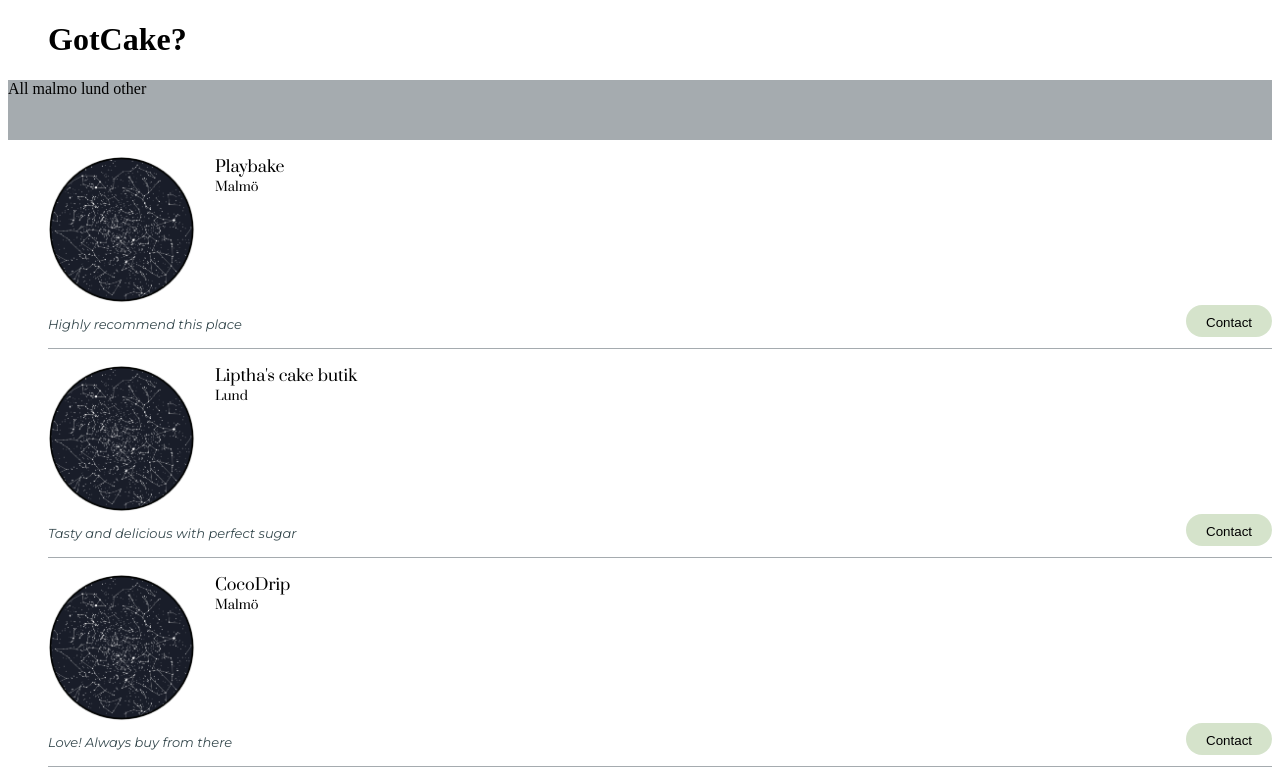
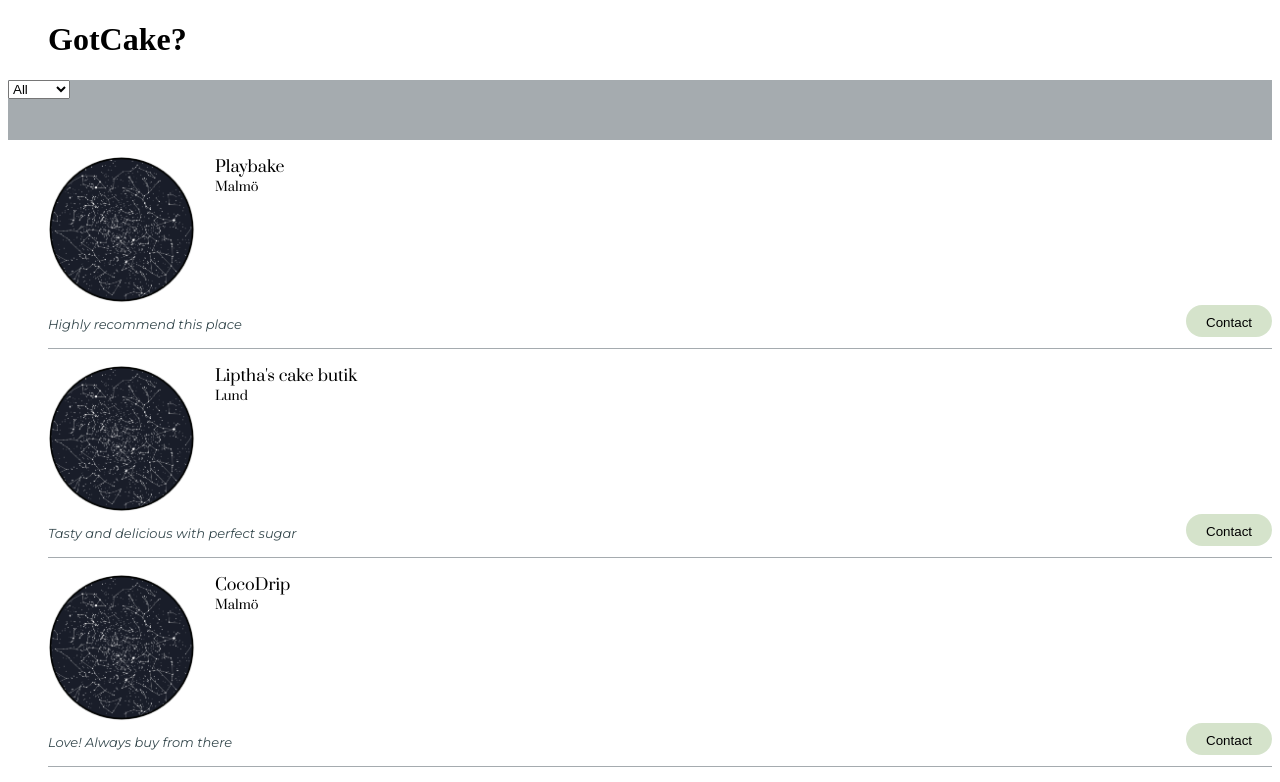
Before and after one commit to tshepi-tech/TECHLAND-DIRECTORY, a React (Vite) app: page / in a window 1280 px wide. Shown: the top 782 px of the page. Built offline with nearby package versions, Linux system fonts and the light colour scheme.

Commit message:
filter for city

```diff
--- a/src/App.jsx
+++ b/src/App.jsx
@@ -1,13 +1,33 @@
 import companies from "./Data/companies.json";
 import CompaniesList from "./CompaniesList";
 import "./App.css";
+import { useState } from "react";
+import City from "./City";
 
 export default function App() {
+	const [value, setValue] = useState("All");
+
+	function onSelect(event) {
+		setValue(event?.target?.value);
+	}
+
 	return (
 		<div>
 			<h1>GotCake?</h1>
-			<div className="filter_group">All malmo lund other</div>
-			<CompaniesList companies={companies} />;
+			<div className="filter_group">
+				<select name="cities" id="cities" value={value} onChange={onSelect}>
+					<option value="All">All</option>
+					<option value="Malmö">Malmö</option>
+					<option value="Lund">Lund</option>
+					<option value="other">Other</option>
+				</select>
+			</div>
+			{value === "All" ? (
+				<CompaniesList companies={companies} />
+			) : (
+				<City companies={companies} value={value} />
+			)}
+			;
 		</div>
 	);
 }
--- /dev/null
+++ b/src/City.jsx
@@ -0,0 +1,10 @@
+import React from "react";
+import CompanyItem from "./CompanyItem";
+
+export default function City({ value, companies }) {
+	const city = companies.filter((company) => company.city === `${value}`);
+	const selectedCompany = city.map((company) => (
+		<CompanyItem key={company.id} company={company} />
+	));
+	return <ul>{selectedCompany}</ul>;
+}
```
